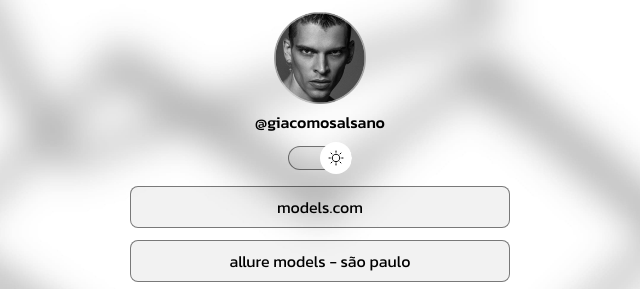
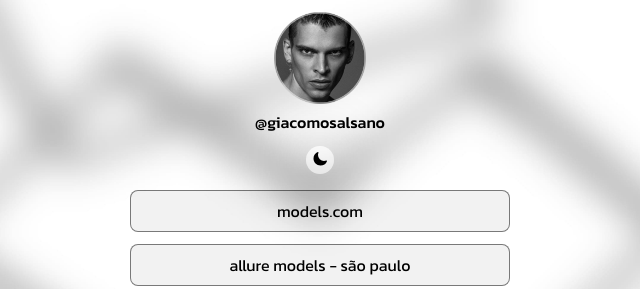
Before and after one commit to giacomosalsano/linktree, a website: page index.html in a window 1280 px wide. Shown: the top 289 px of the page, 320-960 px from the left. Drawn offline with Linux system fonts and the light colour scheme; no server answers.

Commit message:
changed toggle button

```diff
--- a/index.html
+++ b/index.html
@@ -34,11 +34,24 @@
             <p>@giacomosalsano</p>
         </div>
 
-        <div
+        <!-- <div
             id="switch"
             onclick="window.toggleMode()">
             <button> </button>
             <span> </span>
+        </div> -->
+
+        <div class="container">
+            <label class="toggle" for="switch">
+                <input id="switch" class="input" type="checkbox" onclick="window.toggleMode()">
+                <div class="icon icon--moon">
+                    <img src="./assets/mini-moon.svg" alt="moon icon">
+                </div>
+
+                <div class="icon icon--sun">
+                    <img src="./assets/mini-sun.svg" alt="sun icon">
+                </div>
+            </label>
         </div>
 
         <ul id="ul_links">
--- a/style.css
+++ b/style.css
@@ -72,7 +72,7 @@ body * {
 
 
 /*switch*/
-#switch {
+/* #switch {
     position: relative;
     width: 64px;
     margin: auto;
@@ -113,8 +113,47 @@ body * {
     backdrop-filter: blur(4px);
     -webkit-backdrop-filter: blur(4px);
     border-radius: 9999px;
-}
+} */
 
+.toggle {
+    background-color: rgba(255, 255, 255, 0.5);
+    width: 28px;
+    height: 28px;
+    border-radius: 50%;
+    display: grid;
+    place-items: center;
+    cursor: pointer;
+    box-shadow: 0 0 50px 20px rgba(0, 0, 0, .1);
+    line-height: 1;
+    margin: auto;
+  }
+
+  .input {
+    display: none;
+  }
+
+  .icon {
+    grid-column: 1 / 1;
+    grid-row: 1 / 1;
+    transition: transform 500ms;
+  }
+
+  .icon--moon {
+    transition-delay: 200ms;
+  }
+
+  .icon--sun {
+    transform: scale(0);
+  }
+
+  #switch:checked + .icon--moon {
+    transform: rotate(360deg) scale(0);
+  }
+
+  #switch:checked ~ .icon--sun {
+    transition-delay: 200ms;
+    transform: scale(1) rotate(360deg);
+  }
 
 /*links*/
 ul {
```
Also changed, not shown: assets/mini-moon.svg (added), assets/mini-sun.svg (added).
